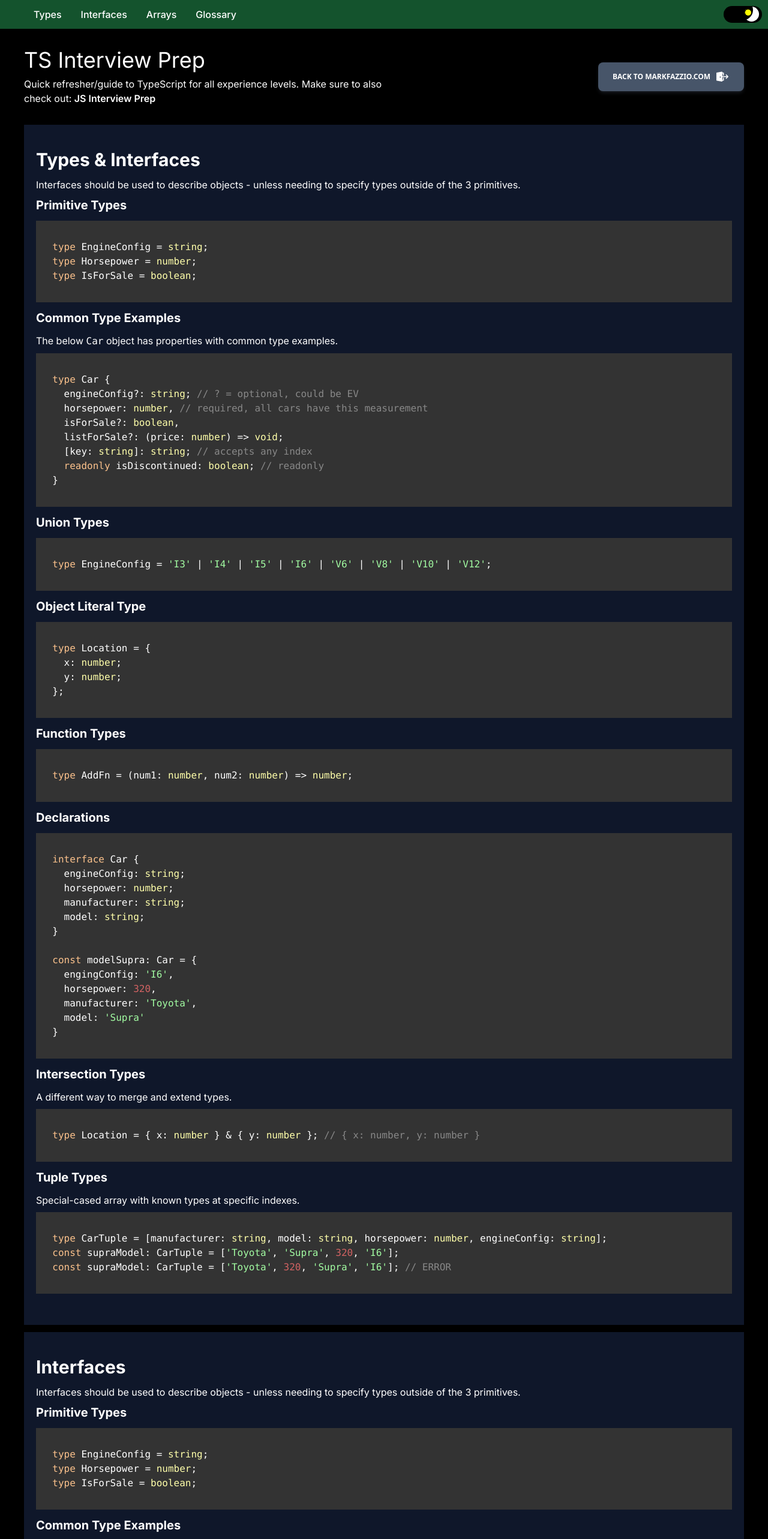
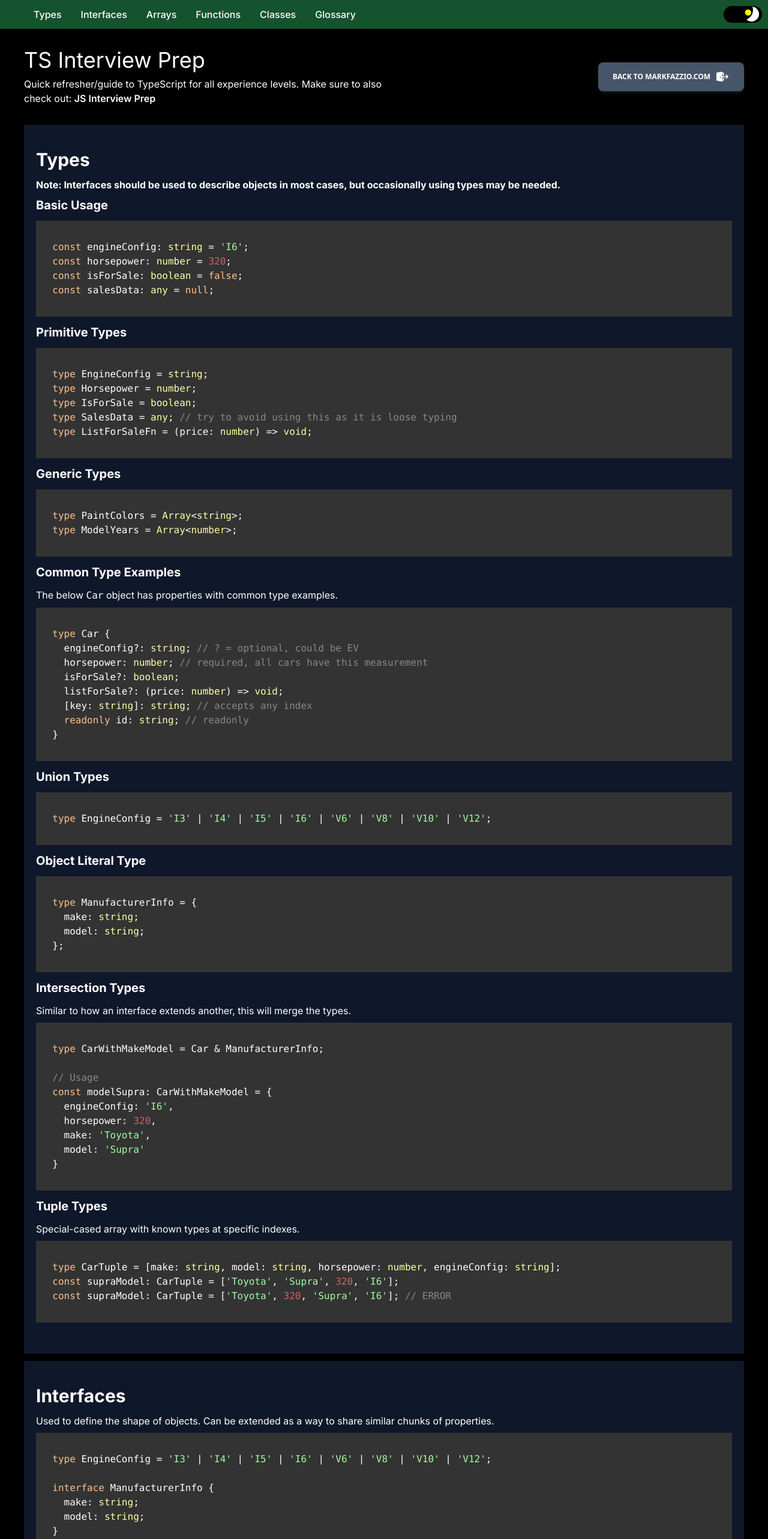
Before and after one commit to markfazzio/ts-interview-prep, a Next.js app: page / in a window 1280 px wide. Shown: the top 2566 px of the page at 60% size. Built offline with nearby package versions, Linux system fonts and the light colour scheme.

Commit message:
more sections

```diff
--- a/src/app/page.tsx
+++ b/src/app/page.tsx
@@ -12,6 +12,8 @@ import { TypesSection } from "@/sections/Types";
 import { ArraysSection } from "@/sections/Arrays";
 import { getSectionIdsArray } from "@/utils/section-utils";
 import { InterfacesSection } from "@/sections/Interfaces";
+import { ClassesSection } from "@/sections/Classes";
+import { FunctionsSection } from "@/sections/Functions";
 
 export default function Home() {
   const { theme, setTheme } = useContext(ThemeContext) as ThemeContextType;
@@ -39,6 +41,8 @@ export default function Home() {
         <TypesSection />
         <InterfacesSection />
         <ArraysSection />
+        <FunctionsSection />
+        <ClassesSection />
         <GlossarySection />
       </main>
     </div>
--- a/src/constants.ts
+++ b/src/constants.ts
@@ -12,6 +12,14 @@ export const SECTIONS = [
     value: "arrays",
   },
   {
+    label: "Functions",
+    value: "functions",
+  },
+  {
+    label: "Classes",
+    value: "classes",
+  },
+  {
     label: "Glossary",
     value: "glossary",
   },
--- /dev/null
+++ b/src/sections/Classes.tsx
@@ -0,0 +1,38 @@
+import { CodeBlock } from "@/components/CodeBlock";
+import { SectionContainer } from "@/components/SectionContainer";
+import { SectionDescription } from "@/components/SectionDescription";
+import { SectionMainTitle } from "@/components/SectionMainTitle";
+import { SectionSubTitle } from "@/components/SectionSubTitle";
+
+export const ClassesSection = () => (
+  <section className="px-5 py-10 mb-3" id="classes">
+    <SectionContainer>
+      <SectionMainTitle label="Classes" />
+      <SectionDescription>
+        Classes are another way to extend types, but seemingly less used than
+        interfaces for most web projects.
+      </SectionDescription>
+      <CodeBlock>
+        {`
+  interface CarModel {
+    make: string;
+    model: string;
+  }
+
+  class Car {
+    make: string;
+    model: string;
+
+    constructor(make: string, model: string) {
+      this.make = make;
+      this.model = model;
+    }
+  }
+
+  // Usage
+  const supraModel: CarModel = new Car('Toyota', 'Supra');
+        `}
+      </CodeBlock>
+    </SectionContainer>
+  </section>
+);
--- /dev/null
+++ b/src/sections/Functions.tsx
@@ -0,0 +1,34 @@
+import { CodeBlock } from "@/components/CodeBlock";
+import { SectionContainer } from "@/components/SectionContainer";
+import { SectionDescription } from "@/components/SectionDescription";
+import { SectionMainTitle } from "@/components/SectionMainTitle";
+import { SectionSubTitle } from "@/components/SectionSubTitle";
+
+export const FunctionsSection = () => (
+  <section className="px-5 py-10 mb-3" id="functions">
+    <SectionContainer>
+      <SectionMainTitle label="Functions" />
+      <SectionSubTitle label="Basic Examples" />
+      <CodeBlock>
+        {`
+  const checkIsCarSold = (id: listingId): boolean => {
+    return soldListingIds.includes(id);
+  }
+
+  // Promise
+  async function getSalesData(id: string): Promise<any> {
+    return ebayApi.getData(id);
+  }
+
+  // With Union Type
+  const listCarsForSaleById = (id: number | string) => {
+    if (typeof id === 'number')
+      return carsByNumberId(id);
+    else
+      return carsById(id);
+  }
+        `}
+      </CodeBlock>
+    </SectionContainer>
+  </section>
+);
--- a/src/sections/Interfaces.tsx
+++ b/src/sections/Interfaces.tsx
@@ -9,93 +9,34 @@ export const InterfacesSection = () => (
     <SectionContainer>
       <SectionMainTitle label="Interfaces" />
       <SectionDescription>
-        Interfaces should be used to describe objects - unless needing to
-        specify types outside of the 3 primitives.
-      </SectionDescription>
-      <SectionSubTitle label="Primitive Types" />
-      <CodeBlock>
-        {`
-  type EngineConfig = string;
-  type Horsepower = number;
-  type IsForSale = boolean;
-        `}
-      </CodeBlock>
-      <SectionSubTitle label="Common Type Examples" />
-      <SectionDescription>
-        The below <code>Car</code> object has properties with common type
-        examples.
+        Used to define the shape of objects. Can be extended as a way to share
+        similar chunks of properties.
       </SectionDescription>
       <CodeBlock>
         {`
-  type Car {
-    engineConfig?: string; // ? = optional, could be EV
-    horsepower: number, // required, all cars have this measurement
-    isForSale?: boolean,
-    listForSale?: (price: number) => void;
-    [key: string]: string; // accepts any index
-    readonly isDiscontinued: boolean; // readonly
-  }
-        `}
-      </CodeBlock>
-      <SectionSubTitle label="Union Types" />
-      <CodeBlock>
-        {`
   type EngineConfig = 'I3' | 'I4' | 'I5' | 'I6' | 'V6' | 'V8' | 'V10' | 'V12';
-        `}
-      </CodeBlock>
-      <SectionSubTitle label="Object Literal Type" />
-      <CodeBlock>
-        {`
-  type Location = {
-    x: number;
-    y: number;
-  };
-        `}
-      </CodeBlock>
-      <SectionSubTitle label="Function Types" />
-      <CodeBlock>
-        {`
-  type AddFn = (num1: number, num2: number) => number;
-        `}
-      </CodeBlock>
-      <SectionSubTitle label="Declarations" />
-      <CodeBlock>
-        {`
-  interface Car {
-    engineConfig: string;
-    horsepower: number;
-    manufacturer: string;
+
+  interface ManufacturerInfo {
+    make: string;
     model: string;
   }
 
+  interface Car extends ManufacturerInfo {
+    engineConfig: EngineConfig;
+    horsepower: number;
+    isForSale?: boolean;
+    listForSale?: (price: number) => void;
+  }
+
+  // Usage
   const modelSupra: Car = {
-    engingConfig: 'I6',
+    engineConfig: 'I6',
     horsepower: 320,
     manufacturer: 'Toyota',
     model: 'Supra'
   }
         `}
       </CodeBlock>
-      <SectionSubTitle label="Intersection Types" />
-      <SectionDescription>
-        A different way to merge and extend types.
-      </SectionDescription>
-      <CodeBlock>
-        {`
-  type Location = { x: number } & { y: number }; // { x: number, y: number }
-        `}
-      </CodeBlock>
-      <SectionSubTitle label="Tuple Types" />
-      <SectionDescription>
-        Special-cased array with known types at specific indexes.
-      </SectionDescription>
-      <CodeBlock>
-        {`
-  type CarTuple = [manufacturer: string, model: string, horsepower: number, engineConfig: string];
-  const supraModel: CarTuple = ['Toyota', 'Supra', 320, 'I6'];
-  const supraModel: CarTuple = ['Toyota', 320, 'Supra', 'I6']; // ERROR
-        `}
-      </CodeBlock>
     </SectionContainer>
   </section>
 );
--- a/src/sections/Types.tsx
+++ b/src/sections/Types.tsx
@@ -7,17 +7,37 @@ import { SectionSubTitle } from "@/components/SectionSubTitle";
 export const TypesSection = () => (
   <section className="px-5 py-10 mb-3" id="types">
     <SectionContainer>
-      <SectionMainTitle label="Types & Interfaces" />
+      <SectionMainTitle label="Types" />
       <SectionDescription>
-        Interfaces should be used to describe objects - unless needing to
-        specify types outside of the 3 primitives.
+        <strong>
+          Note: Interfaces should be used to describe objects in most cases, but
+          occasionally using types may be needed.
+        </strong>
       </SectionDescription>
+      <SectionSubTitle label="Basic Usage" />
+      <CodeBlock>
+        {`
+  const engineConfig: string = 'I6';
+  const horsepower: number = 320;
+  const isForSale: boolean = false;
+  const salesData: any = null;
+        `}
+      </CodeBlock>
       <SectionSubTitle label="Primitive Types" />
       <CodeBlock>
         {`
   type EngineConfig = string;
   type Horsepower = number;
   type IsForSale = boolean;
+  type SalesData = any; // try to avoid using this as it is loose typing
+  type ListForSaleFn = (price: number) => void;
+        `}
+      </CodeBlock>
+      <SectionSubTitle label="Generic Types" />
+      <CodeBlock>
+        {`
+  type PaintColors = Array<string>;
+  type ModelYears = Array<number>;
         `}
       </CodeBlock>
       <SectionSubTitle label="Common Type Examples" />
@@ -29,11 +49,11 @@ export const TypesSection = () => (
         {`
   type Car {
     engineConfig?: string; // ? = optional, could be EV
-    horsepower: number, // required, all cars have this measurement
-    isForSale?: boolean,
+    horsepower: number; // required, all cars have this measurement
+    isForSale?: boolean;
     listForSale?: (price: number) => void;
     [key: string]: string; // accepts any index
-    readonly isDiscontinued: boolean; // readonly
+    readonly id: string; // readonly
   }
         `}
       </CodeBlock>
@@ -46,43 +66,27 @@ export const TypesSection = () => (
       <SectionSubTitle label="Object Literal Type" />
       <CodeBlock>
         {`
-  type Location = {
-    x: number;
-    y: number;
+  type ManufacturerInfo = {
+    make: string;
+    model: string;
   };
-        `}
-      </CodeBlock>
-      <SectionSubTitle label="Function Types" />
-      <CodeBlock>
-        {`
-  type AddFn = (num1: number, num2: number) => number;
-        `}
-      </CodeBlock>
-      <SectionSubTitle label="Declarations" />
-      <CodeBlock>
-        {`
-  interface Car {
-    engineConfig: string;
-    horsepower: number;
-    manufacturer: string;
-    model: string;
-  }
-
-  const modelSupra: Car = {
-    engingConfig: 'I6',
-    horsepower: 320,
-    manufacturer: 'Toyota',
-    model: 'Supra'
-  }
         `}
       </CodeBlock>
       <SectionSubTitle label="Intersection Types" />
       <SectionDescription>
-        A different way to merge and extend types.
+        Similar to how an interface extends another, this will merge the types.
       </SectionDescription>
       <CodeBlock>
         {`
-  type Location = { x: number } & { y: number }; // { x: number, y: number }
+  type CarWithMakeModel = Car & ManufacturerInfo;
+
+  // Usage
+  const modelSupra: CarWithMakeModel = {
+    engineConfig: 'I6',
+    horsepower: 320,
+    make: 'Toyota',
+    model: 'Supra'
+  }
         `}
       </CodeBlock>
       <SectionSubTitle label="Tuple Types" />
@@ -91,7 +95,7 @@ export const TypesSection = () => (
       </SectionDescription>
       <CodeBlock>
         {`
-  type CarTuple = [manufacturer: string, model: string, horsepower: number, engineConfig: string];
+  type CarTuple = [make: string, model: string, horsepower: number, engineConfig: string];
   const supraModel: CarTuple = ['Toyota', 'Supra', 320, 'I6'];
   const supraModel: CarTuple = ['Toyota', 320, 'Supra', 'I6']; // ERROR
         `}
```
